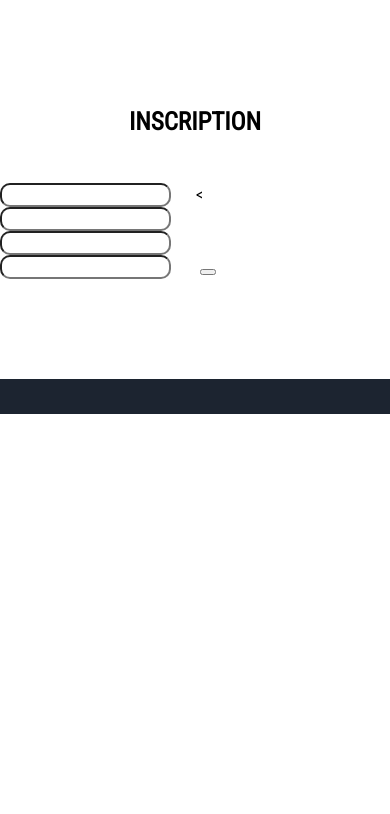
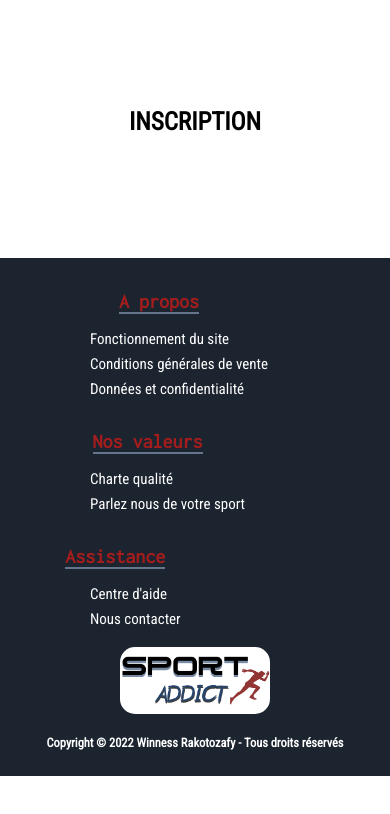
Before and after one commit to WRKT/sport-addict, a plain HTML site: page HTML/inscription.html in a window 390 px wide. Drawn offline with Linux system fonts and the light colour scheme.

Commit message:
Add responsive property to resultPage

```diff
--- a/CSS/style/responsive.css
+++ b/CSS/style/responsive.css
@@ -1,12 +1,14 @@
+/*Media Queries for smaller screen*/
 @media screen and (max-width:1024px) {
+    /*DEBUT main Page*/
     body{
-        width: min-content;
+        width: fit-content;
     }
     header{
         padding: 30px;
     }
     .logo{
-        width:110px;
+        width:100px;
         height: 50px;
         left: 10px;
     }
@@ -27,8 +29,18 @@
     h1{
         font-size: 25px;
     }
+    /*FIN main Page*/
 }
+
+/*Media queries for mobile*/
 @media screen and (max-width:400px){
+    /*DEBUT main Page*/
+    input{
+        height:35px;
+    }
+    .fa-magnifying-glass{
+        font-size: 40px;
+    }
     .imgsports{
         width:300px;
         height: 175px;
@@ -36,4 +48,57 @@
     body{
         width: fit-content;
     }
+    h2{
+        font-size:18px;
+    }
+    h3{
+        font-size: 15px;
+    }
+    .showhide span{
+        font-size:15px;
+        font-weight: 500;
+    }
+    footer{
+        padding:20px 20px 5px 20px;
+        font-size: 15px;
+        margin-top: 75px;
+    }
+    footer ul li{
+        line-height: 25px;
+    }
+    .pied {
+        justify-content:left;
+    }
+    #moreLeft{
+        margin-left: 40px;
+    }
+    .pied h2 span{
+        font-size:20px;
+    }
+    #logoinfoot{
+        width: 150px;
+    }
+    /*FIN main Page*/
+
+    /*DEBUT result Page*/
+    #logoresult{
+        width:80px;
+        height: 40px;
+        left: 10px;
+        top: 15px;
+    }
+    #result header{
+        padding: 10px;
+    }
+    #result h1{
+        font-size: 20px;
+    }
+    #result h2{
+        font-size: 15px;
+    }
+    #result h3{
+        font-size: 10px;
+    }
+
+    /*FIN result Page*/
 }
--- a/CSS/style/style.css
+++ b/CSS/style/style.css
@@ -226,16 +226,16 @@ footer ul li a{
     text-decoration: none;
     color: #ffffff;
 }
-#pied{
+.pied{
     justify-content:space-around;
 }
-#pied h2 span{
+.pied h2 span{
     font-size: 30px;
     color: #a31d1d;
     text-align: center;
     border-bottom: #65768C solid 2.5px;
 }
-#pied a:hover{
+.pied a:hover{
     border-bottom:#ffffff solid 1px;
 }
 #logoinfoot{
--- a/HTML/inscription.html
+++ b/HTML/inscription.html
@@ -9,18 +9,41 @@
     <script src="https://kit.fontawesome.com/68aa9ad634.js" crossorigin="anonymous"></script>
     <title>Sport Addict - Inscription</title>
 </head>
-<body>
+<body id="SignIn">
     <header>
       <h1>Inscription</h1>
     </header>
 
-    <form>
-      <input type="text" name="" value=""><
-      <input type="text" name="" value="">
-      <input type="text" name="" value="">
-      <input type="text" name="" value="">
-      <button type="button" name="button"></button>
-    </form>
-    <footer></footer>
+  <footer>
+    <div class="conteneur pied">
+        <div>
+            <h2><span>A propos</span></h2>
+            <ul>
+                <li><a href="#">Fonctionnement du site</a></li>
+                <li><a href="#">Conditions générales de vente</a></li>
+                <li><a href="#">Données et confidentialité</a></li>
+            </ul>
+        </div>
+        <div>
+            <h2><span>Nos valeurs</span></h2>
+            <ul>
+                <li><a href="#">Charte qualité</a></li>
+                <li><a href="#">Parlez nous de votre sport</a></li>
+            </ul>
+        </div>
+        <div>
+            <h2><span>Assistance</span></h2>
+            <ul>
+                <li><a href="#">Centre d'aide</a></li>
+                <li><a href="#">Nous contacter</a></li>
+            </ul>
+        </div>
+    </div>
+    <div class="centre">
+        <a href="../index.html"><img src="../CSS/images/logo/SportAddict.png" id="logoinfoot"></a>
+    </div>
+    <h5 id="copyright">Copyright © 2022 Winness Rakotozafy - Tous droits réservés</h5>
+    </footer>
+</body>
 </body>
 </html>
```
Also changed, not shown: index.html (+3 -3 lines).
